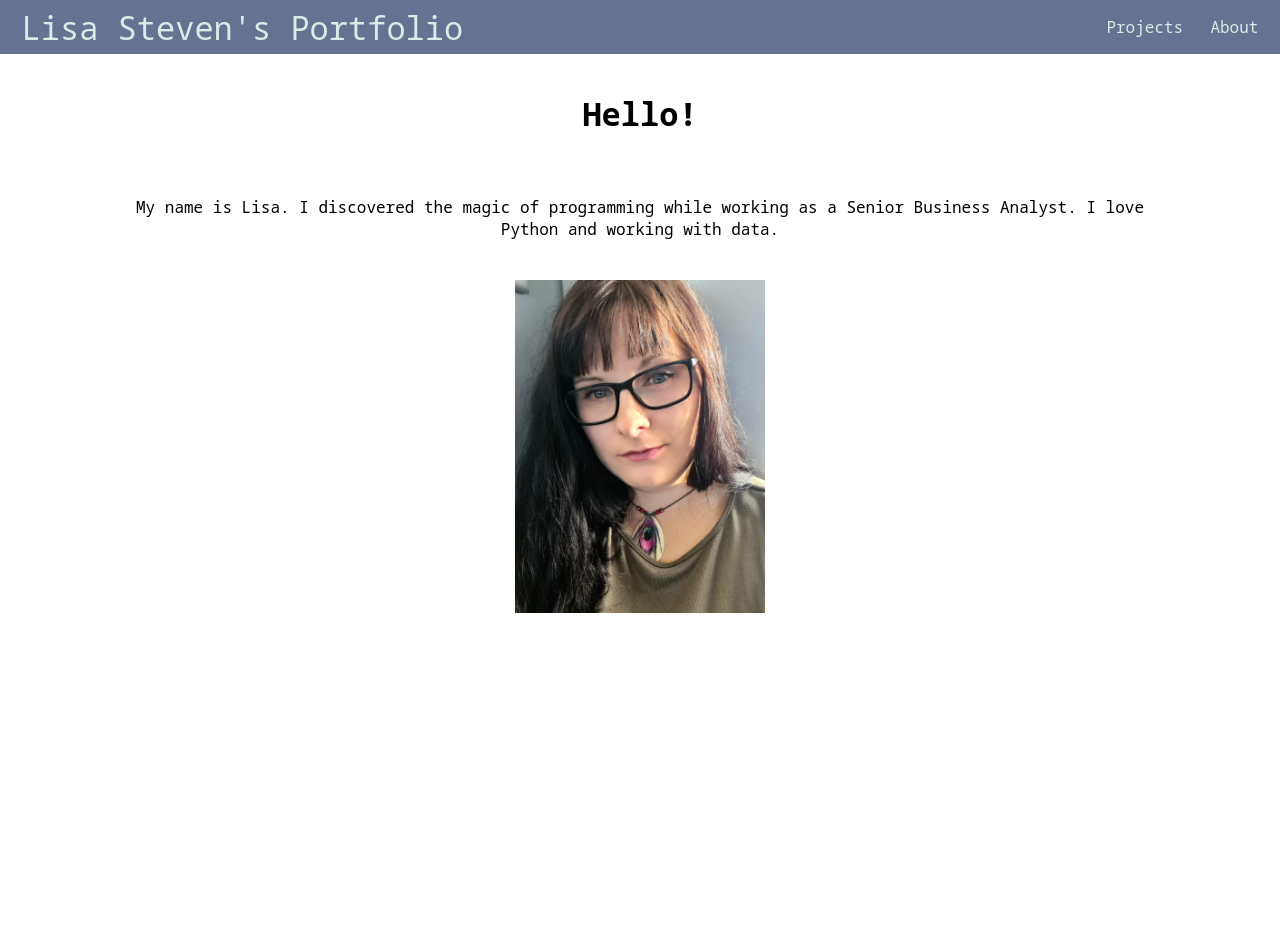
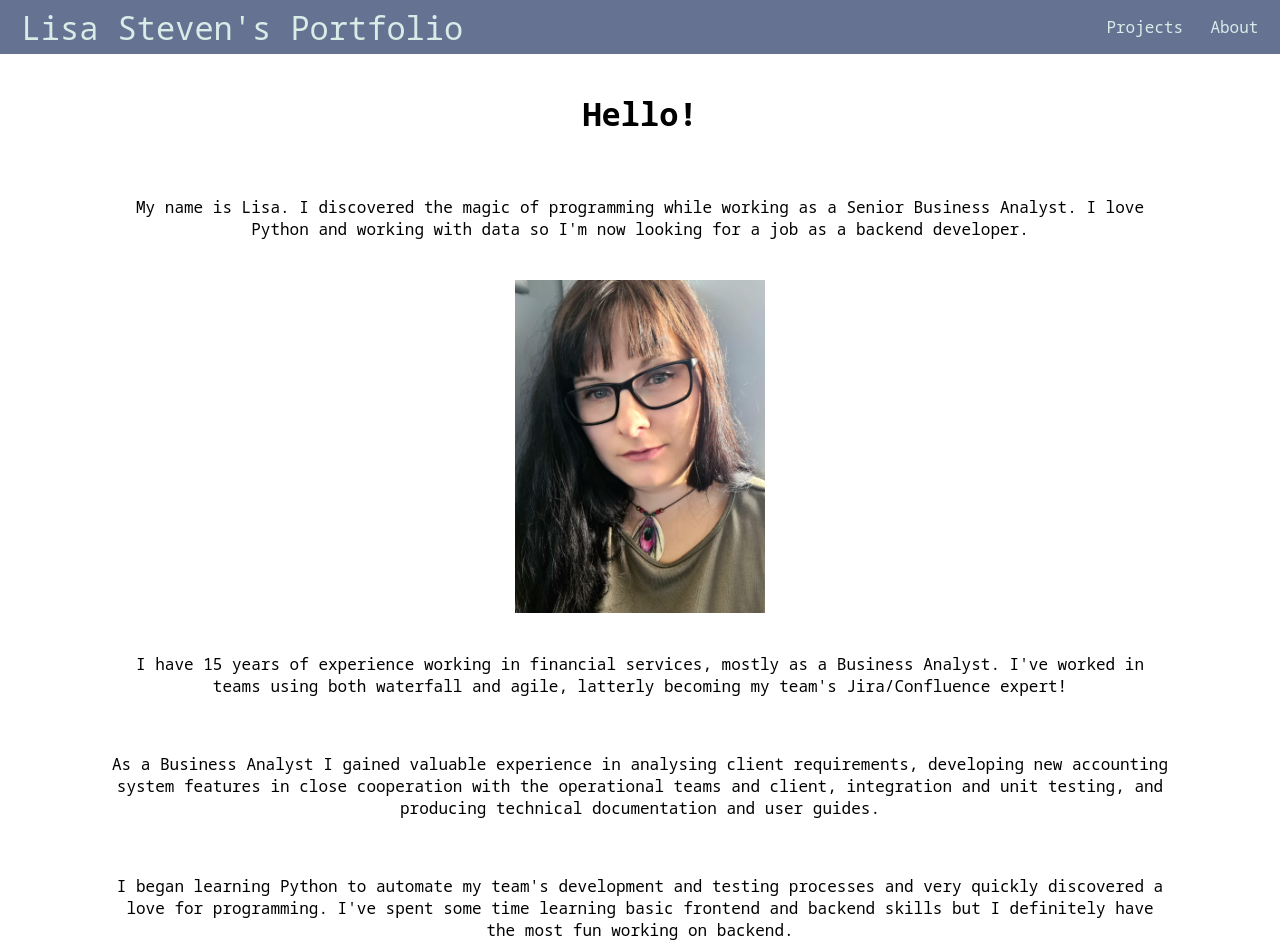
Before and after one commit to LisaS7/portfolio-home, a React (Create React App) app in the folder react-home/: page / in a window 1280 px wide. Shown: the top 952 px of the page. Before the commit the page ends 800 px from the top, so only its background shows below. Built offline with nearby package versions, Linux system fonts and the light colour scheme.

Commit message:
Added some text to home page

```diff
--- a/react-home/src/pages/About.jsx
+++ b/react-home/src/pages/About.jsx
@@ -58,7 +58,6 @@ function SkillGroup({ skills }) {
       {skills.map((skill) => {
         return (
           <div className="">
-            <p className="image-text">{skill.name}</p>
             <img
               className="logo"
               src={`./skills/${skill.image}`}
--- a/react-home/src/pages/Home.jsx
+++ b/react-home/src/pages/Home.jsx
@@ -6,9 +6,28 @@ export default function Home() {
       <h1>Hello!</h1>
       <p>
         My name is Lisa. I discovered the magic of programming while working as
-        a Senior Business Analyst. I love Python and working with data.
+        a Senior Business Analyst. I love Python and working with data so I'm
+        now looking for a job as a backend developer.
       </p>
       <img src="./me.jpg" alt="me" />
+
+      <p>
+        I have 15 years of experience working in financial services, mostly as a
+        Business Analyst. I've worked in teams using both waterfall and agile,
+        latterly becoming my team's Jira/Confluence expert!
+      </p>
+      <p>
+        As a Business Analyst I gained valuable experience in analysing client
+        requirements, developing new accounting system features in close
+        cooperation with the operational teams and client, integration and unit
+        testing, and producing technical documentation and user guides.
+      </p>
+      <p>
+        I began learning Python to automate my team's development and testing
+        processes and very quickly discovered a love for programming. I've spent
+        some time learning basic frontend and backend skills but I definitely
+        have the most fun working on backend.
+      </p>
     </div>
   );
 }
```
Also changed, not shown: 1 other file (tests, documents, lock files or other folders).
